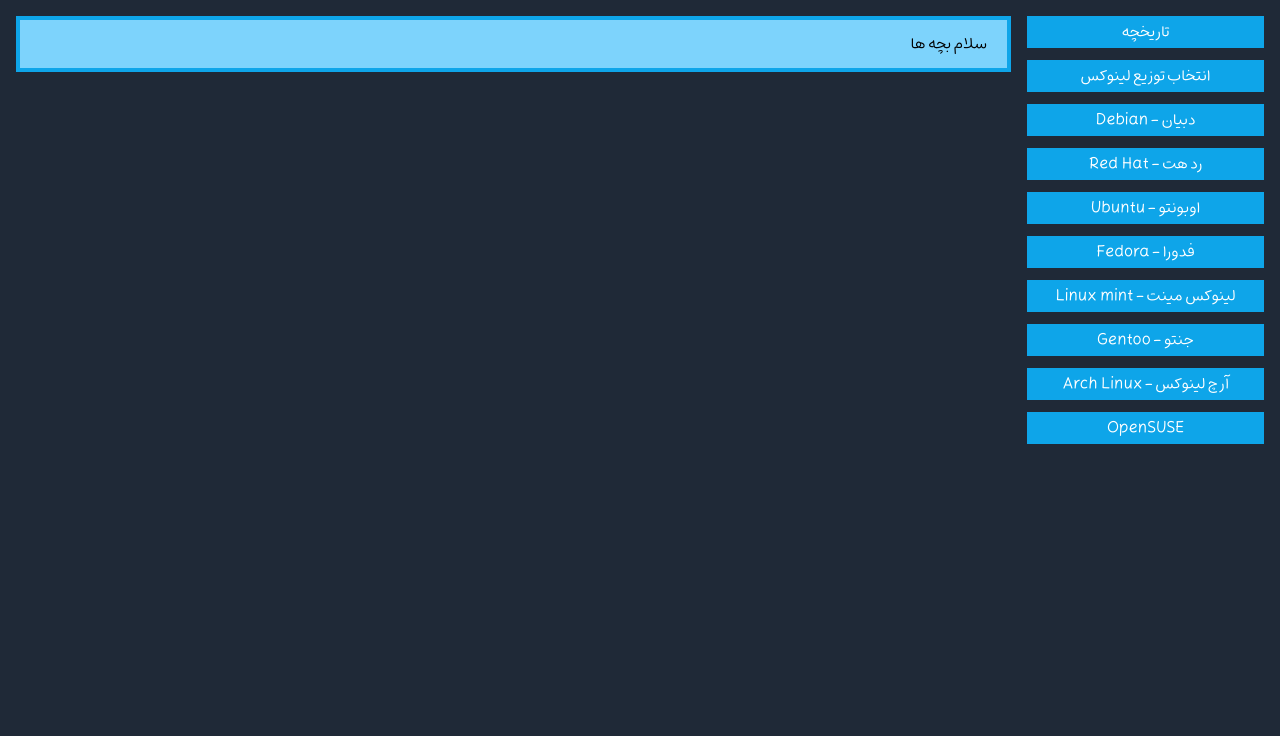
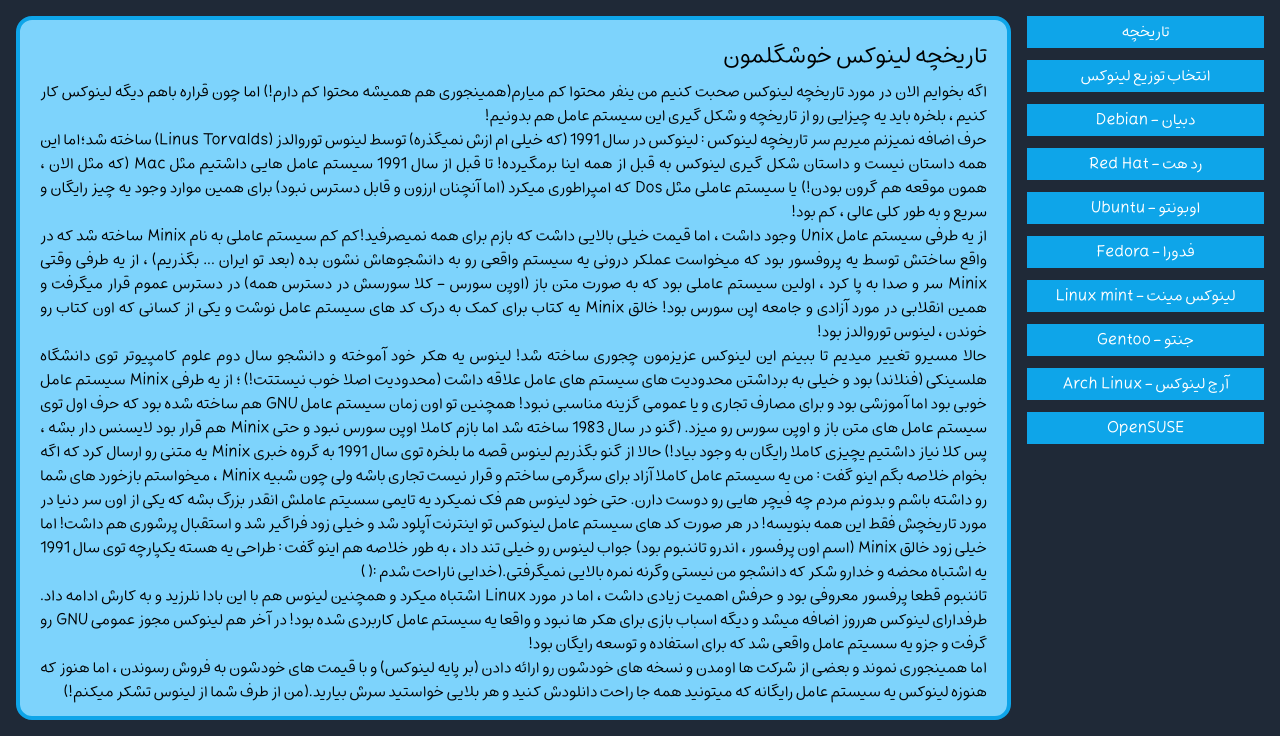
Before and after one commit to amirroox/linux_Learning, a PHP site: page /Linux_Learning/Lessons/GettingStart/History/index.php in a window 1280 px wide. Shown: the part 92-828 px from the top of the page. Before the commit the page ends 536 px from the top, so only its background shows below. Run offline with PHP 8.4, Linux system fonts and the light colour scheme.

Commit message:
Fixing Lessons

```diff
--- a/Lessons/GettingStart/History/index.php
+++ b/Lessons/GettingStart/History/index.php
@@ -18,28 +18,49 @@
 
 <!-- Start Main -->
 <main class="p-4 text-white text-center grid grid-cols-1 md:grid-cols-5 gap-4">
-    <div class="md:hidden">
-        <h1 class="text-2xl">لیست فهرست</h1>
-    </div>
-    <div>
-        <ol class="space-y-3">
-            <li class="bg-sky-500 py-1 hover:bg-red-500 hover:text-white duration-500"><a href="javascript:void(0)">تاریخچه</a></li>
-            <li class="bg-sky-500 py-1 hover:bg-red-500 hover:text-white duration-500"><a href="javascript:void(0)">انتخاب توزیع لینوکس</a></li>
-            <li class="bg-sky-500 py-1 hover:bg-red-500 hover:text-white duration-500"><a href="javascript:void(0)">دبیان - Debian</a></li>
-            <li class="bg-sky-500 py-1 hover:bg-red-500 hover:text-white duration-500"><a href="javascript:void(0)">رد هت - Red Hat</a></li>
-            <li class="bg-sky-500 py-1 hover:bg-red-500 hover:text-white duration-500"><a href="javascript:void(0)">اوبونتو - Ubuntu</a></li>
-            <li class="bg-sky-500 py-1 hover:bg-red-500 hover:text-white duration-500"><a href="javascript:void(0)">فدورا - Fedora</a></li>
-            <li class="bg-sky-500 py-1 hover:bg-red-500 hover:text-white duration-500"><a href="javascript:void(0)">لینوکس مینت - Linux mint</a></li>
-            <li class="bg-sky-500 py-1 hover:bg-red-500 hover:text-white duration-500"><a href="javascript:void(0)">جنتو - Gentoo</a></li>
-            <li class="bg-sky-500 py-1 hover:bg-red-500 hover:text-white duration-500"><a href="javascript:void(0)">آرچ لینوکس - Arch Linux</a></li>
-            <li class="bg-sky-500 py-1 hover:bg-red-500 hover:text-white duration-500"><a href="javascript:void(0)">OpenSUSE</a></li>
-        </ol>
-    </div>
+
+    <!-- Start Menu -->
+    <?php include_once "../menu.php" ?>
+    <!-- End Menu -->
+
     <div class="md:hidden">
         <h1 class="text-2xl">توضیحات</h1>
     </div>
-    <div class="md:col-span-4 bg-sky-300 border-4 border-sky-500 md:max-h-fit text-right py-3 px-5 text-black">
-        <p>سلام بچه ها</p>
+    <div class="md:col-span-4 text-justify bg-sky-300 rounded-2xl border-4 border-sky-500 md:max-h-fit text-right py-3 px-5 text-black">
+        <h1>تاریخچه لینوکس خوشگلمون</h1>
+        <p>
+            اگه بخوایم الان در مورد تاریخچه لینوکس صحبت کنیم من ینفر محتوا کم میارم(همینجوری هم همیشه محتوا کم دارم!)
+            اما چون قراره باهم دیگه لینوکس کار کنیم ، بلخره باید یه چیزایی رو از تاریخچه و شکل گیری این سیستم عامل
+            هم بدونیم!
+            <br>
+            حرف اضافه نمیزنم میریم سر تاریخچه لینوکس : لینوکس در سال 1991 (که خیلی ام ازش نمیگذره) توسط لینوس توروالدز (Linus Torvalds)
+            ساخته شد؛اما این همه داستان نیست و داستان شکل گیری لینوکس به قبل از همه اینا برمگیرده! تا قبل از سال 1991 سیستم عامل هایی
+            داشتیم مثل Mac (که مثل الان ، همون موقعه هم گرون بودن!) یا سیستم عاملی مثل Dos که امپراطوری میکرد (اما آنچنان ارزون و قابل دسترس نبود)
+            برای همین موارد وجود یه چیز رایگان و سریع و به طور کلی عالی ، کم بود!
+            <br>
+            از یه طرفی سیستم عامل Unix وجود داشت ، اما قیمت خیلی بالایی داشت که بازم برای همه نمیصرفید!کم کم سیستم عاملی به نام Minix ساخته شد که در واقع ساختش
+            توسط یه پروفسور بود که میخواست عملکر درونی یه سیستم واقعی رو به دانشجوهاش نشون بده (بعد تو ایران ... بگذریم) ،
+            از یه طرفی وقتی Minix سر و صدا به پا کرد ، اولین سیستم عاملی بود که به صورت متن باز (اوپن سورس - کلا سورسش در دسترس همه) در دسترس عموم
+            قرار میگرفت و همین انقلابی در مورد آزادی و جامعه اپن سورس بود!
+            خالق Minix یه کتاب برای کمک به درک کد های سیستم عامل نوشت و یکی از کسانی که اون کتاب رو خوندن ، لینوس توروالدز بود!
+            <br>
+            حالا مسیرو تغییر میدیم تا ببینم این لینوکس عزیزمون چجوری ساخته شد! لینوس یه هکر خود آموخته و دانشجو سال دوم علوم کامپیوتر توی دانشگاه هلسینکی (فنلاند)
+            بود و خیلی به برداشتن محدودیت های سیستم های عامل علاقه داشت (محدودیت اصلا خوب نیستتت!) ؛ از یه طرفی Minix سیستم عامل خوبی بود
+            اما آموزشی بود و برای مصارف تجاری و یا عمومی گزینه مناسبی نبود!
+            همچنین تو اون زمان سیستم عامل GNU هم ساخته شده بود که حرف اول توی سیستم عامل های متن باز و اوپن سورس رو میزد.
+            (گنو در سال 1983 ساخته شد اما بازم کاملا اوپن سورس نبود و حتی Minix هم قرار بود لایسنس دار بشه ، پس کلا نیاز داشتیم یچیزی کاملا رایگان به وجود بیاد!)
+            حالا از گنو بگذریم لینوس قصه ما بلخره توی سال 1991 به گروه خبری Minix یه متنی رو ارسال کرد که اگه بخوام خلاصه بگم اینو گفت : من یه سیستم عامل کاملا آزاد برای سرگرمی ساختم
+            و قرار نیست تجاری باشه ولی چون شبیه Minix ، میخواستم بازخورد های شما رو داشته باشم و بدونم مردم چه فیچر هایی رو دوست دارن.
+            حتی خود لینوس هم فک نمیکرد یه تایمی سسیتم عاملش انقدر بزرگ بشه که یکی از اون سر دنیا در مورد تاریخچش فقط این همه بنویسه!
+            در هر صورت کد های سیستم عامل لینوکس تو اینترنت آپلود شد و خیلی زود فراگیر شد و استقبال پرشوری هم داشت! اما خیلی زود خالق Minix (اسم اون پرفسور ، اندرو تاننبوم بود) جواب لینوس رو خیلی تند داد ، به طور خلاصه هم اینو گفت :
+            طراحی یه هسته یکپارچه توی سال 1991 یه اشتباه محضه و خدارو شکر که دانشجو من نیستی وگرنه نمره بالایی نمیگرفتی.(خدایی ناراحت شدم :( )
+            <br>
+            تاننبوم قطعا پرفسور معروفی بود و حرفش اهمیت زیادی داشت ، اما در مورد Linux اشتباه میکرد و همچنین لینوس هم با این بادا نلرزید و به کارش ادامه داد. طرفدارای لینوکس هرروز اضافه میشد و دیگه اسباب بازی برای
+            هکر ها نبود و واقعا یه سیستم عامل کاربردی شده بود! در آخر هم لینوکس مجوز عمومی GNU رو گرفت و جزو یه سسیتم عامل واقعی شد که برای استفاده و توسعه رایگان بود!
+            <br>
+            اما همینجوری نموند و بعضی از شرکت ها اومدن و نسخه های خودشون رو ارائه دادن (بر پایه لینوکس) و با قیمت های خودشون به فروش رسوندن ، اما هنوز که هنوزه
+            لینوکس یه سیستم عامل رایگانه که میتونید همه جا راحت دانلودش کنید و هر بلایی خواستید سرش بیارید.(من از طرف شما از لینوس تشکر میکنم!)
+        </p>
     </div>
 </main>
 <!-- End Main -->
--- /dev/null
+++ b/Lessons/GettingStart/menu.php
@@ -0,0 +1,17 @@
+<div class="md:hidden">
+    <h1 class="text-2xl">لیست فهرست</h1>
+</div>
+<div>
+    <ol class="space-y-3">
+        <li class="bg-sky-500 py-1 hover:bg-red-500 hover:text-white duration-500"><a href="javascript:void(0)">تاریخچه</a></li>
+        <li class="bg-sky-500 py-1 hover:bg-red-500 hover:text-white duration-500"><a href="javascript:void(0)">انتخاب توزیع لینوکس</a></li>
+        <li class="bg-sky-500 py-1 hover:bg-red-500 hover:text-white duration-500"><a href="javascript:void(0)">دبیان - Debian</a></li>
+        <li class="bg-sky-500 py-1 hover:bg-red-500 hover:text-white duration-500"><a href="javascript:void(0)">رد هت - Red Hat</a></li>
+        <li class="bg-sky-500 py-1 hover:bg-red-500 hover:text-white duration-500"><a href="javascript:void(0)">اوبونتو - Ubuntu</a></li>
+        <li class="bg-sky-500 py-1 hover:bg-red-500 hover:text-white duration-500"><a href="javascript:void(0)">فدورا - Fedora</a></li>
+        <li class="bg-sky-500 py-1 hover:bg-red-500 hover:text-white duration-500"><a href="javascript:void(0)">لینوکس مینت - Linux mint</a></li>
+        <li class="bg-sky-500 py-1 hover:bg-red-500 hover:text-white duration-500"><a href="javascript:void(0)">جنتو - Gentoo</a></li>
+        <li class="bg-sky-500 py-1 hover:bg-red-500 hover:text-white duration-500"><a href="javascript:void(0)">آرچ لینوکس - Arch Linux</a></li>
+        <li class="bg-sky-500 py-1 hover:bg-red-500 hover:text-white duration-500"><a href="javascript:void(0)">OpenSUSE</a></li>
+    </ol>
+</div>
--- a/src/input.css
+++ b/src/input.css
@@ -1,3 +1,14 @@
 @tailwind base;
 @tailwind components;
 @tailwind utilities;
+
+/* Custom */
+@layer base {
+    h1 {
+        @apply text-2xl;
+        @apply my-2;
+    }
+    h2 {
+        @apply text-xl;
+    }
+}
```
Also changed, not shown: dist/output.css (+34 -219 lines).
